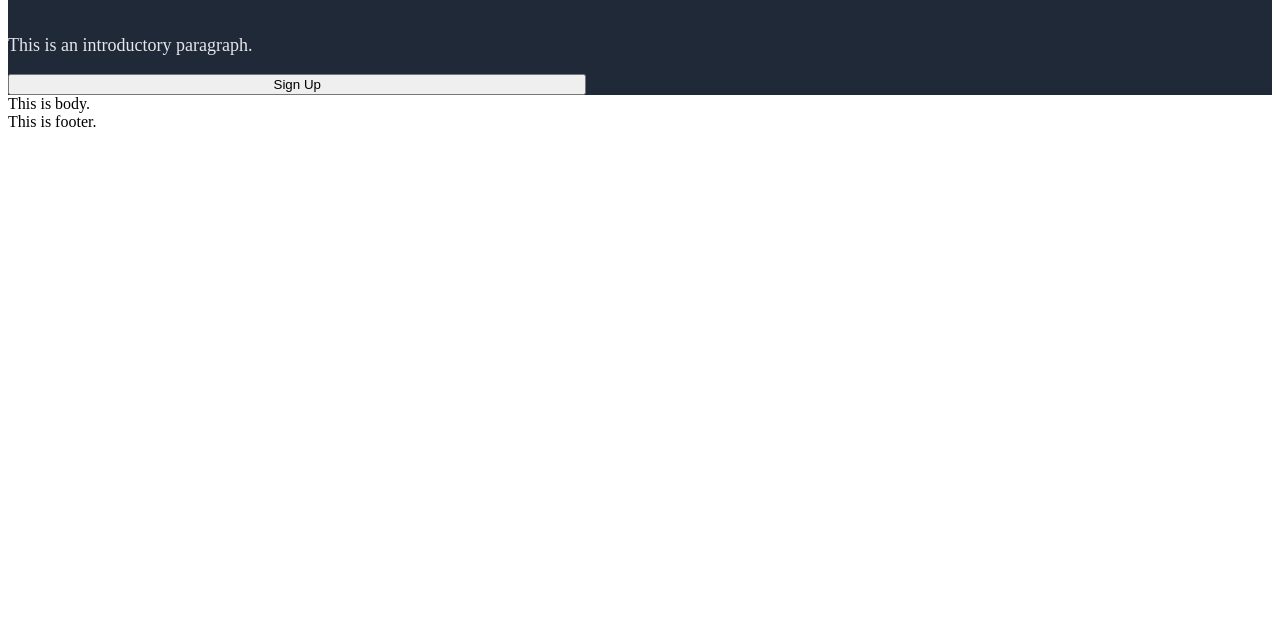
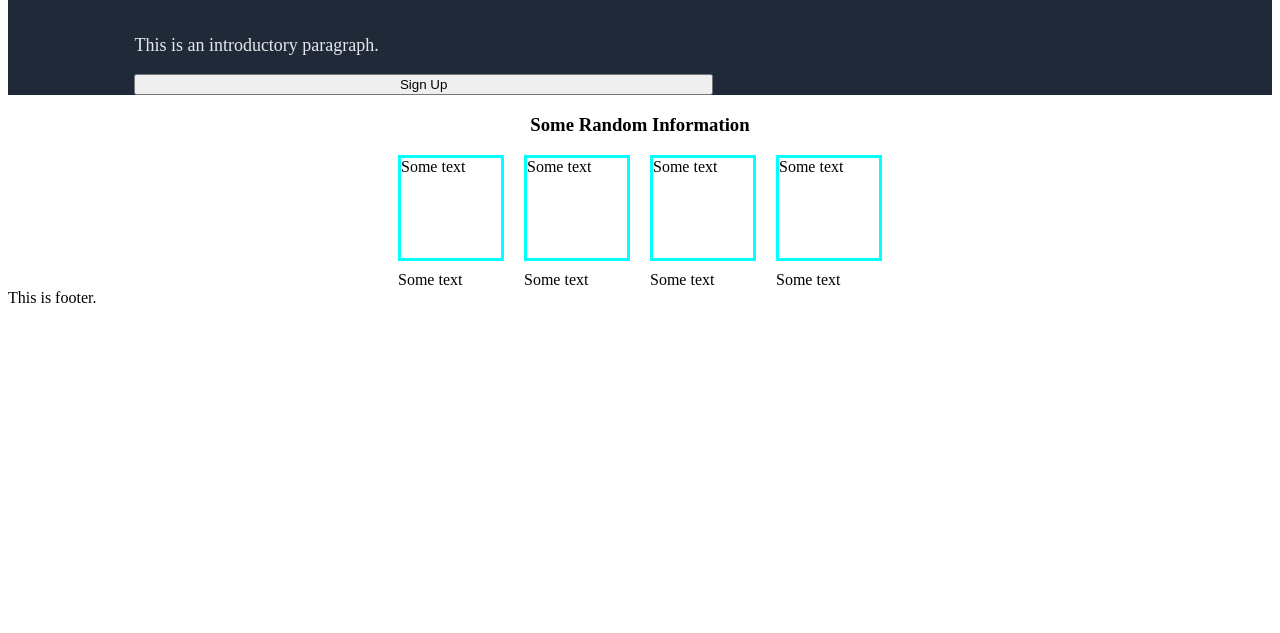
Before and after one commit to MinnThet-Ko/landing-page, a plain HTML site: page index.html in a window 1280 px wide. Shown: the part 167-800 px from the top of the page. Drawn offline with Linux system fonts and the light colour scheme.

Commit message:
I roughly finished the header, say about 90%. I added the information boxes and the title.

```diff
--- a/index.html
+++ b/index.html
@@ -36,7 +36,32 @@
             </div>
         </div>
         <div class="body-content">
-            This is body.
+            <div class="info">
+                <div class="title">
+                    <h3>Some Random Information</h3>
+                </div>
+                <div class="info-box-container">
+                    <div class="info-box">
+                        <div class="info-image">Some text</div>
+                        <div class="info-text">Some text</div>
+                    </div>
+                    <div class="info-box">
+                        <div class="info-image">Some text</div>
+                        <div class="info-text">Some text</div>
+                    </div>
+                    <div class="info-box">
+                        <div class="info-image">Some text</div>
+                        <div class="info-text">Some text</div>
+                    </div>
+                    <div class="info-box">
+                        <div class="info-image">Some text</div>
+                        <div class="info-text">Some text</div>
+                    </div>
+                </div>
+            </div>
+            <div class="quote">
+
+            </div>
         </div>
         <div class="footer-content">
             This is footer.
--- a/styles.css
+++ b/styles.css
@@ -9,6 +9,7 @@ body {
     display: flex;
     flex-direction: column;
     justify-content: center;
+    padding-inline: 10%;
 }
 
 .nav-bar, .jumbotron {
@@ -44,7 +45,7 @@ a {
     flex-direction: column;
 }
 
-h1 {
+.intro h1 {
     font-size: 48px;
     font-weight: 1000;
     color: #F9FAF8;
@@ -54,3 +55,41 @@ h1 {
     font-size: 18px;
     color: #E5E7EB;
 }
+
+.body-content {
+    background-color: white;
+    display: flex;
+    flex-direction: column;
+    justify-content: center;
+    padding-inline: 10%;
+}
+
+.info {
+    display: flex;
+    flex-direction: column;
+    justify-content: center;
+}
+
+.info .title{
+    align-self: center;
+}
+
+.info-box-container {
+    display: flex;
+    flex-direction: row;
+    justify-content: center;
+    gap: 20px;
+}
+
+.info-box{
+    display: flex;
+    flex-direction: column;
+    align-content: center;
+    gap: 10px;
+}
+.info-image {
+    height: 100px;
+    width: 100px;
+    border-style: solid;
+    border-color: cyan;
+}
```
